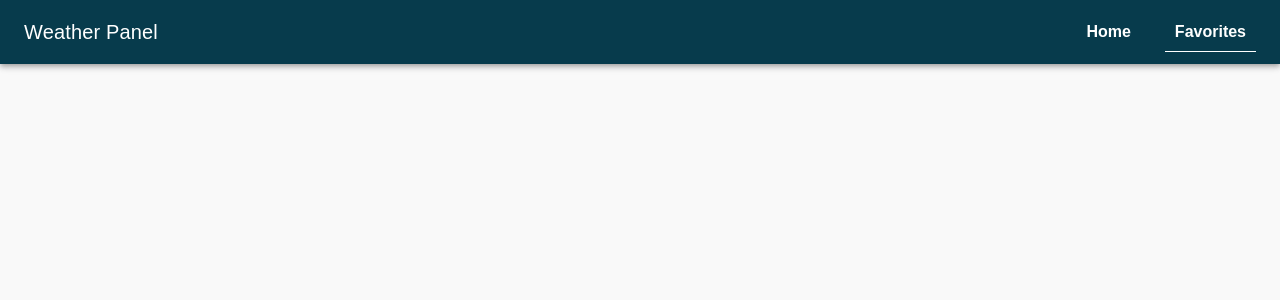
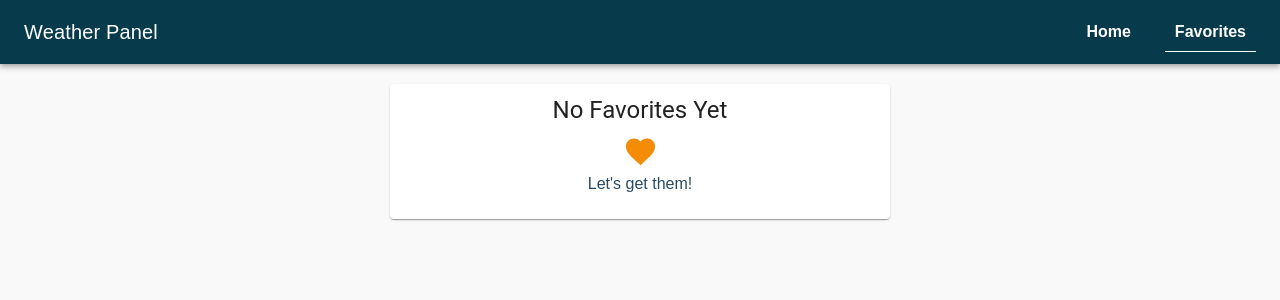
Before and after one commit to inbalchen/Weather-App, a React (Create React App) app: page /favorites in a window 1280 px wide. Shown: the top 300 px of the page. Built offline with nearby package versions, Linux system fonts and the light colour scheme.

Commit message:
favorite length indicate

```diff
--- a/src/contsiners/favorites/Favorites.js
+++ b/src/contsiners/favorites/Favorites.js
@@ -97,7 +97,7 @@ function Favorites() {
         </div>
       ) : favoriteCities && favoriteCities.error ? (
         <div>error</div>
-      ) : favoriteCities ? (
+      ) : favoriteCities && favoriteCities.length ? (
         <Grid container justify="center" alignItems="center" spacing={2}>
           {favoriteCities.map((favorite, i) => {
             return (
```
